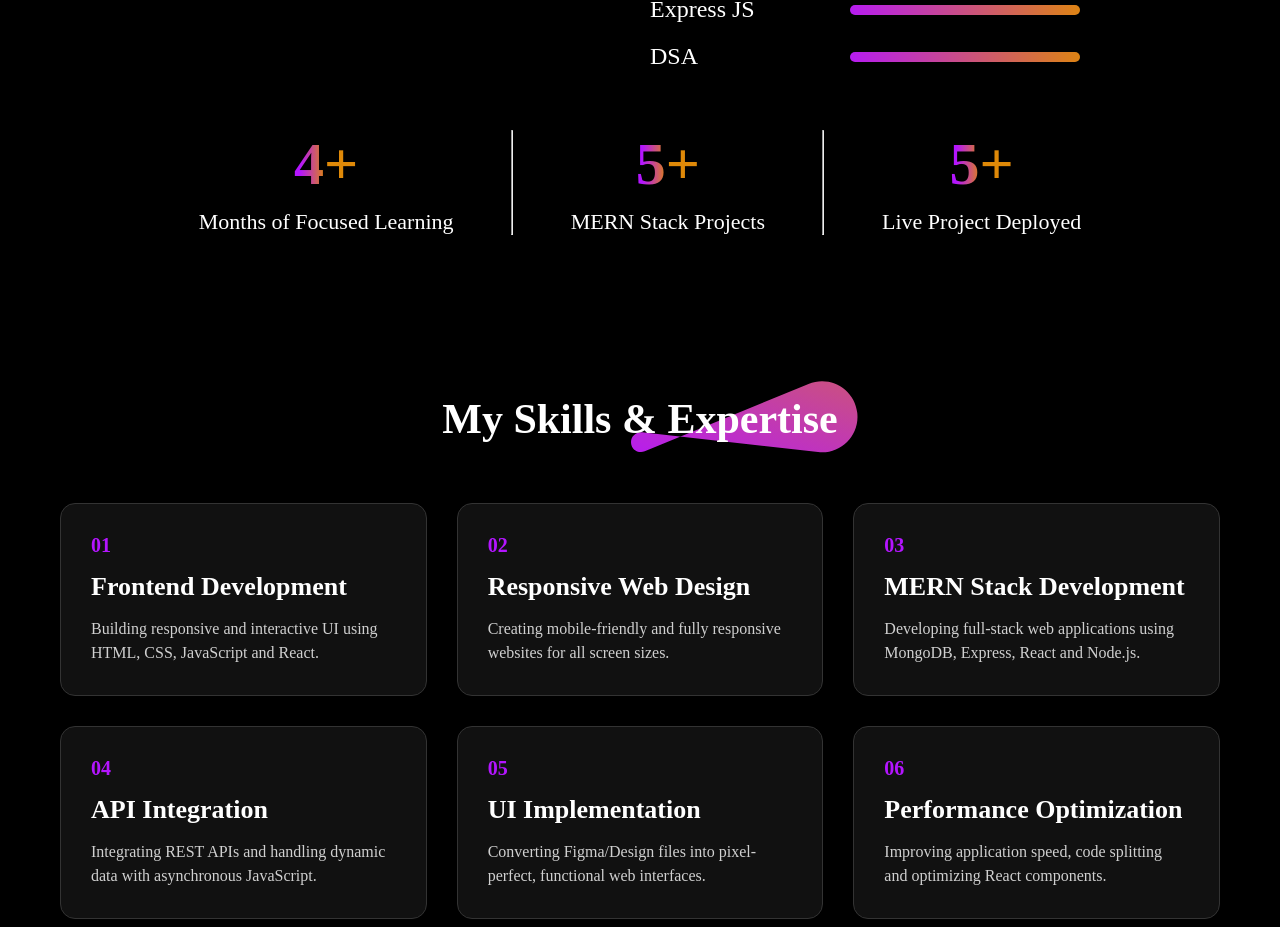
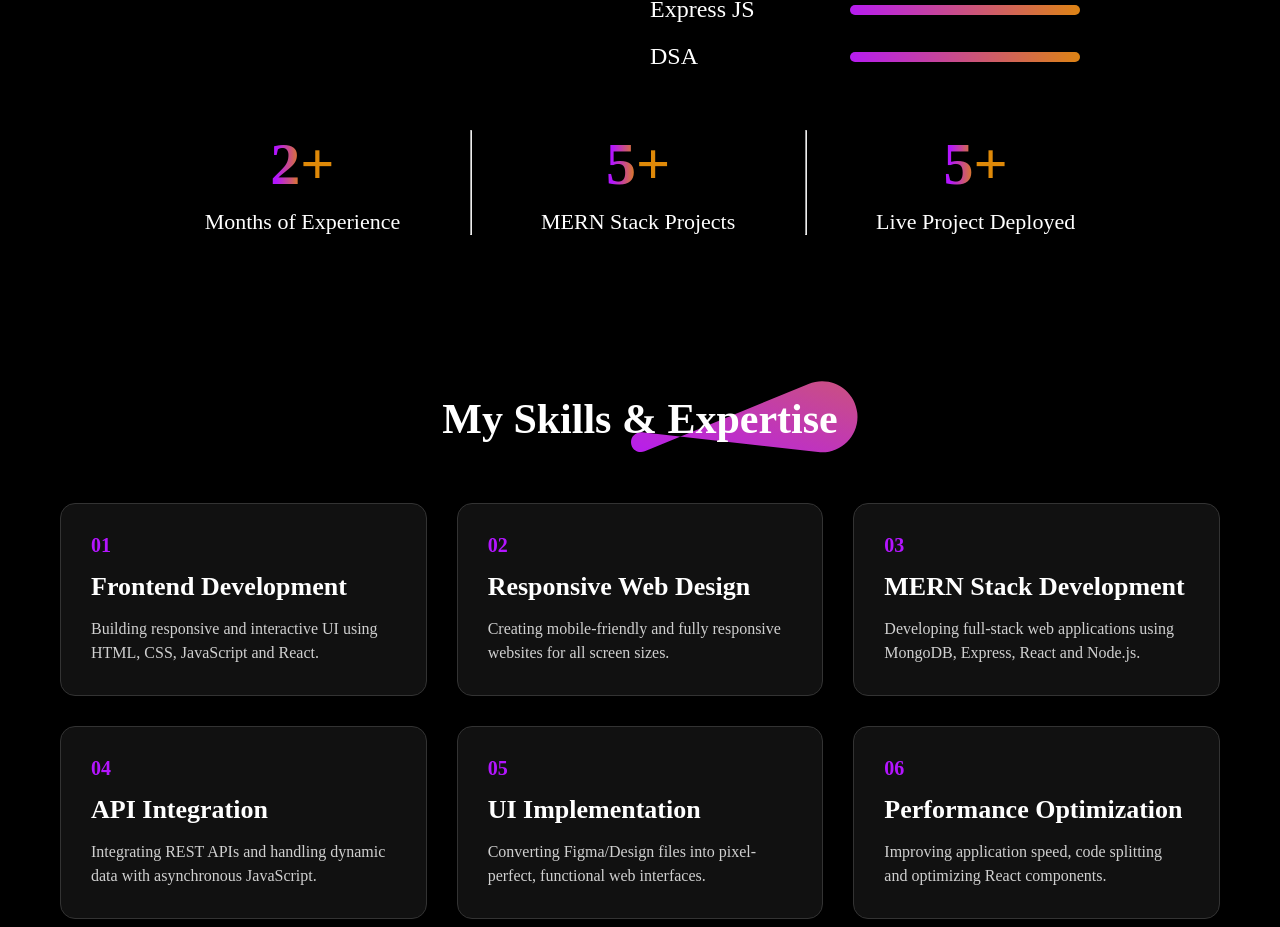
Before and after one commit to Piyush-Singh-01/Piyush-Portfolio, a React (Vite) app in the folder Portfolio/: page / in a window 1280 px wide. Shown: the part 1499-2426 px from the top of the page. Built offline with nearby package versions, Linux system fonts and the light colour scheme.

Commit message:
Update About.jsx

```diff
--- a/Portfolio/src/Components/About/About.jsx
+++ b/Portfolio/src/Components/About/About.jsx
@@ -42,8 +42,8 @@ function About() {
          </div>
          <div className="about-achievements">
             <div className="about-achievement">
-                <h1>4+</h1>
-                <p>Months of Focused Learning</p>
+                <h1>2+</h1>
+                <p>Months of Experience</p>
             </div><hr/>
             <div className="about-achievement">
                 <h1>5+</h1>
```
